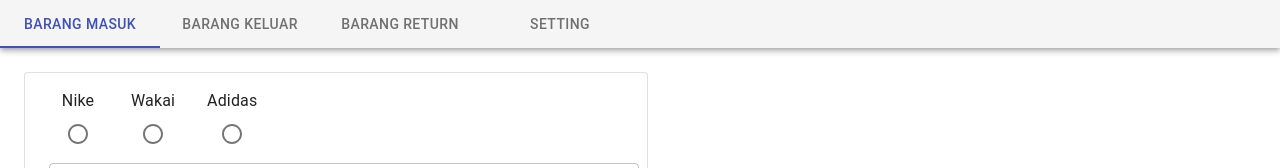
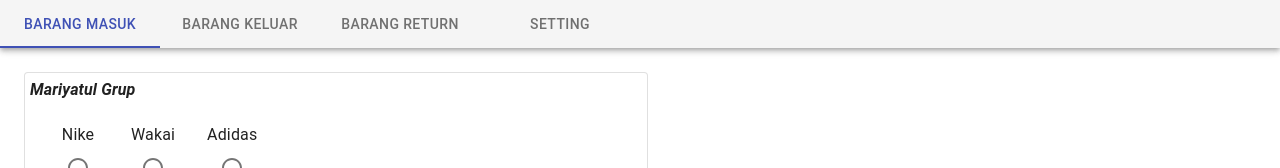
Before and after one commit to irvanirawanit/juliansepatu, a React (Create React App) app: page / in a window 1280 px wide. Shown: the top 168 px of the page. Built offline with nearby package versions, Linux system fonts and the light colour scheme; no server answers.

Commit message:
Mariyatul Grup

```diff
--- a/src/Pages/BarangMasuk/Form.js
+++ b/src/Pages/BarangMasuk/Form.js
@@ -38,6 +38,7 @@ export default function Form(props) {
     return (
         <div className={classes.root}>
             <Paper elevation={1} variant="outlined">
+                <div style={{fontStyle:'oblique',fontWeight: 'bold',margin:5}}>Mariyatul Grup</div>
                 <form onSubmit={props.formsubmit} autoComplete="off" className={classes.boxpadding}>
                     <FormControl required fullWidth={true} className={classes.margin}>
                         <RadioGroup required row="row" aria-label="position" name="barang" defaultValue="top" value={props.radiovalue}>
```
Also changed, not shown: 1 other file (tests, documents, lock files or other folders).
